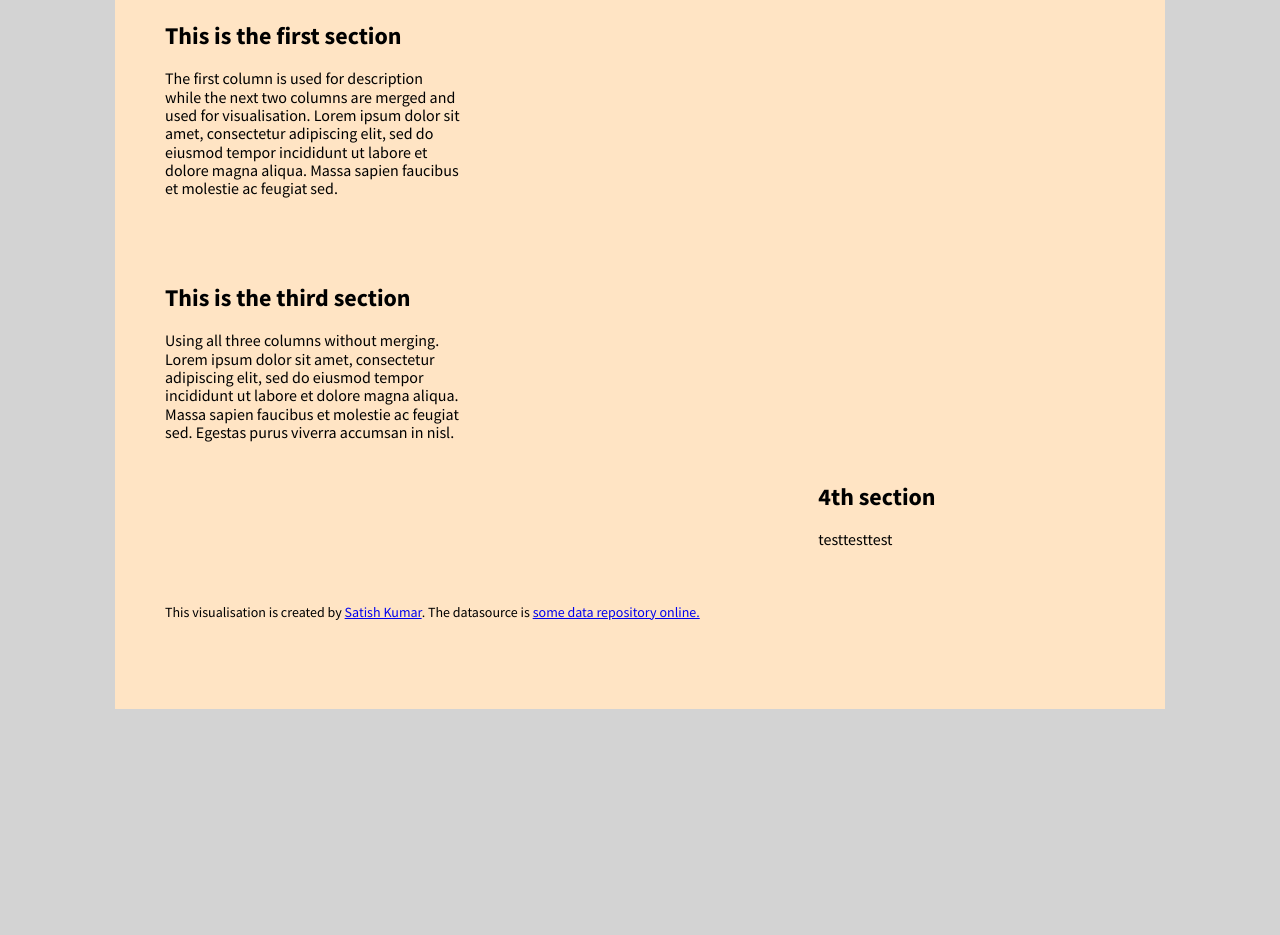
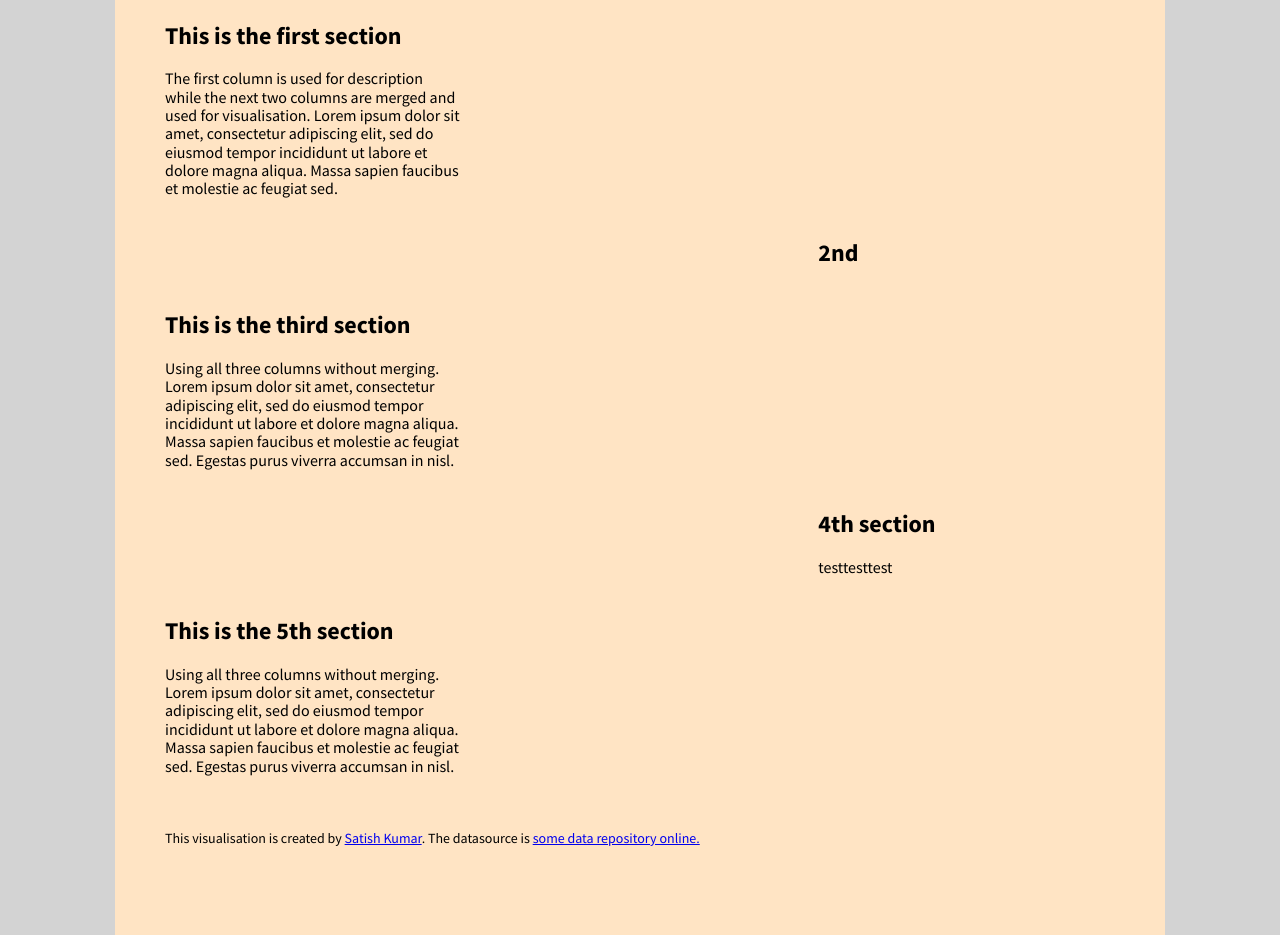
Before and after one commit to satish2198/satishfit3179.github.io, a plain HTML site: page Assignment2/index.html in a window 1280 px wide. Shown: the part 131-1066 px from the top of the page. Before the commit the page ends 840 px from the top, so only its background shows below. Drawn offline with nearby package versions, Linux system fonts and the light colour scheme; a script that the page names is missing.

Commit message:
Update index.html

```diff
--- a/Assignment2/index.html
+++ b/Assignment2/index.html
@@ -1,7 +1,7 @@
 <!DOCTYPE html>
 <html>
 <head>
-  <title>Multiple Visualisations | An Example</title>
+  <title>Multiple Visualisations | SATISH KUMAR</title>
   <!-- Import Vega & Vega-Lite (does not have to be from CDN) -->
   <script src="https://cdn.jsdelivr.net/npm/vega@5"></script>
   <script src="https://cdn.jsdelivr.net/npm/vega-lite@4"></script>
@@ -85,7 +85,7 @@
         </div>
         <div class="pure-u-1-3">
           <div class="description description-right">
-            <h2></h2>
+            <h2>2nd</h2>
             <p></p>
           </div>
         </div>
@@ -124,6 +124,23 @@
     </div>
     <!-- end pure grid group -->
 
+   <!-- pure grid group -->
+    <div class="pure-g">
+      <div class="pure-u-1-3">
+        <div class="description description-left">
+          <h2>This is the 5th section</h2>
+          <p>Using all three columns without merging. Lorem ipsum dolor sit amet, consectetur adipiscing elit, sed do eiusmod tempor incididunt ut labore et dolore magna aliqua. Massa sapien faucibus et molestie ac feugiat sed. Egestas purus viverra accumsan in nisl.</p>
+        </div>
+      </div>
+      <div class="pure-u-1-3">
+        <div id="vis5"  class="vis-container"></div>
+      </div>
+
+
+    </div>
+    <!-- end pure grid group -->
+
+
     <div class="pure-g">
       <div class="pure-u-1-1 small-font">
         <p>This visualisation is created by <a href="https://github.com/satish2198/satishkumarFIT3179/tree/master/Assignment2" target="_blank">Satish Kumar</a>. The datasource is <a href="#"" target="_blank">some data repository online</href>.</p>
@@ -138,6 +155,7 @@
   var specVis2= "./js/graph2.json";
   var specVis3="./js/graph3.json";
   var specVis4= "./js/graph4.json";
+  var specVis5= "./js/graph5.json";
 
   vegaEmbed('#vis1', specVis1, {"actions": false}).then(function(result) {
     // Access the Vega view instance (https://vega.github.io/vega/docs/api/view/) as result.view
@@ -154,6 +172,11 @@
   vegaEmbed('#vis4', specVis4, {"actions": false}).then(function(result) {
     // Access the Vega view instance (https://vega.github.io/vega/docs/api/view/) as result.view
   }).catch(console.error);
+
+  vegaEmbed('#vis4', specVis5, {"actions": false}).then(function(result) {
+    // Access the Vega view instance (https://vega.github.io/vega/docs/api/view/) as result.view
+  }).catch(console.error);
+
 </script>
 </body>
 </html>
```
